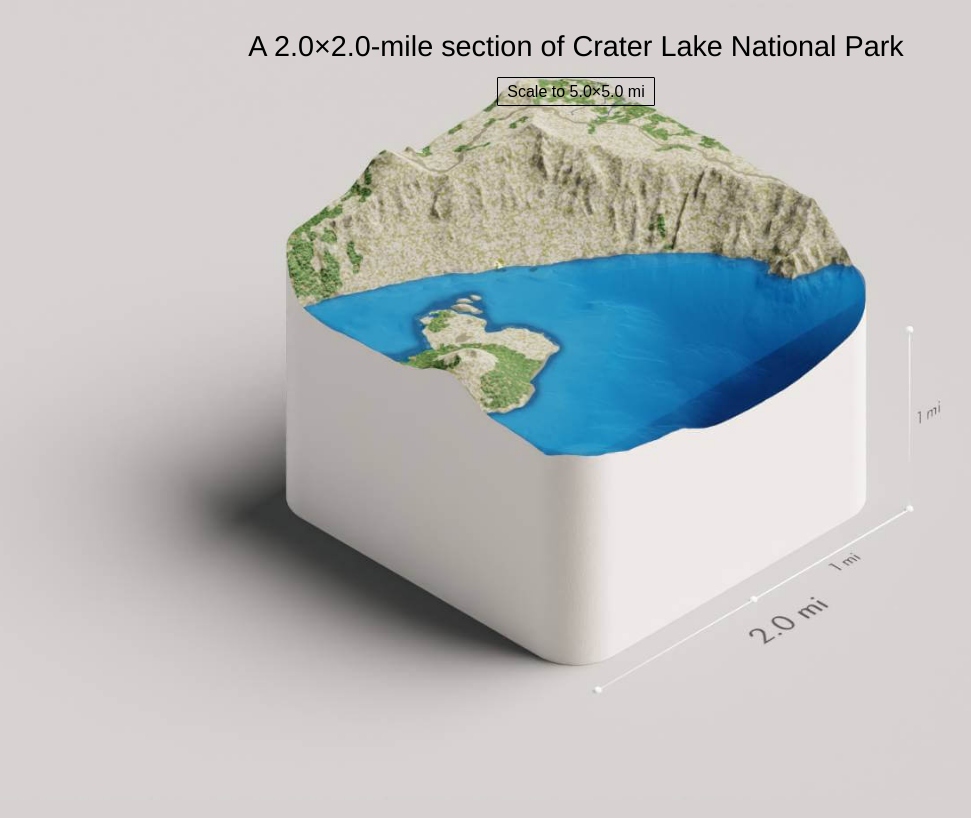
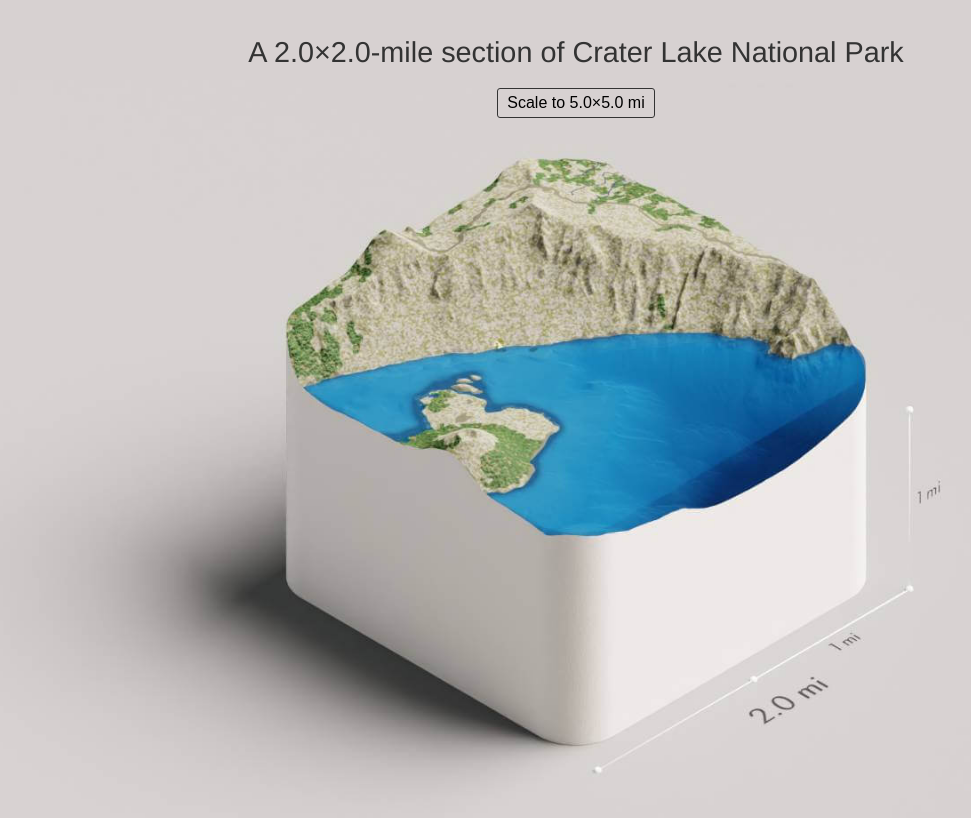
Before and after one commit to wendyshijia/park_scaling, a plain HTML site: page index.html in a window 1280 px wide. Shown: the top 818 px of the page, without its empty margins (64-1035 px from the left). Drawn offline with nearby package versions, Linux system fonts and the light colour scheme.

Commit message:
update css

```diff
--- a/style.css
+++ b/style.css
@@ -14,42 +14,39 @@ canvas {
   /* position: relative; */
   left: 50%;
   top: 50%;
-  transform: translate(-50%, -50%);
+  transform: translate(-50%, -40%);
   max-width: 180vw;
   max-height: 100vh;
 }
 .overlay{
   position: fixed;
+  left: 50%;
+  transform: translate(-50%, 0%);
   z-index: 1;
   top:2em;
   text-align: center;
-  width: 100%;
+  width: 80%;
+  line-height: 250%;
+  color:#333;
 }
 h1{
   font-size: 1.8em;
 }
 button {
-  color: black;
-  border: 1px solid black;
-  border-radius: 1px;
+  /* color: black; */
+  border: 1px solid #333;
+  border-radius: 3px;
   background-color: transparent;
   cursor: pointer;
   font-size: 1em;
   margin-top: 1em;
   padding: 0.3em 0.6em;
 }
+button:hover{
+  background-color: rgba(255, 255, 255, 0.3);
+}
 
-button span{
-  display: block;
-  font-size: 0.8em;
-  /* margin-top:-1em; */
-}
-button.at-target-scroll, button:hover{
-  background-color: rgba(255, 255, 255, 0.6);
-}
-button.at-target-scroll span{
-  visibility: hidden;
-}
+
 /* #scroll-button{
   position: fixed;
   right: 30px;
```
